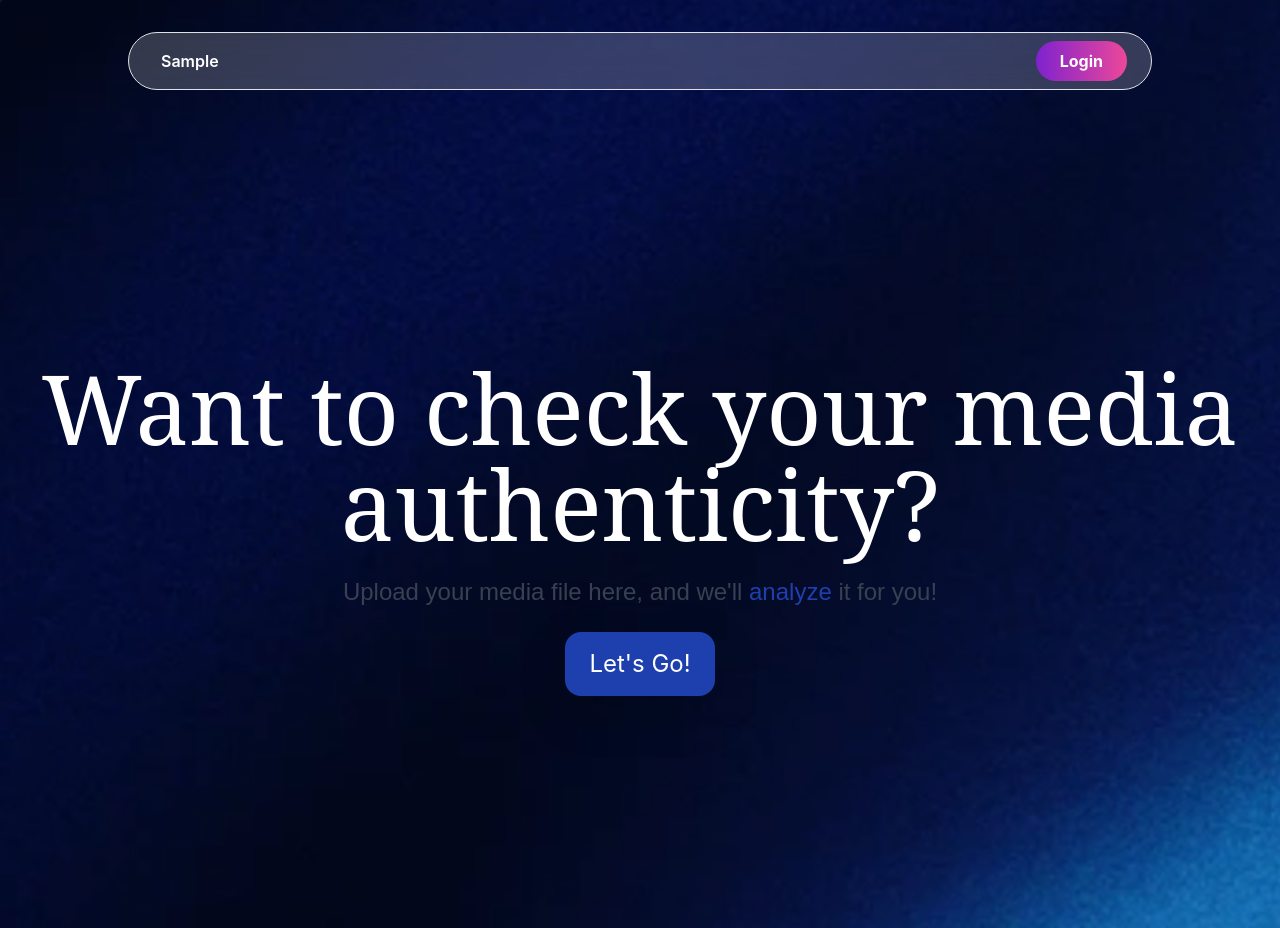
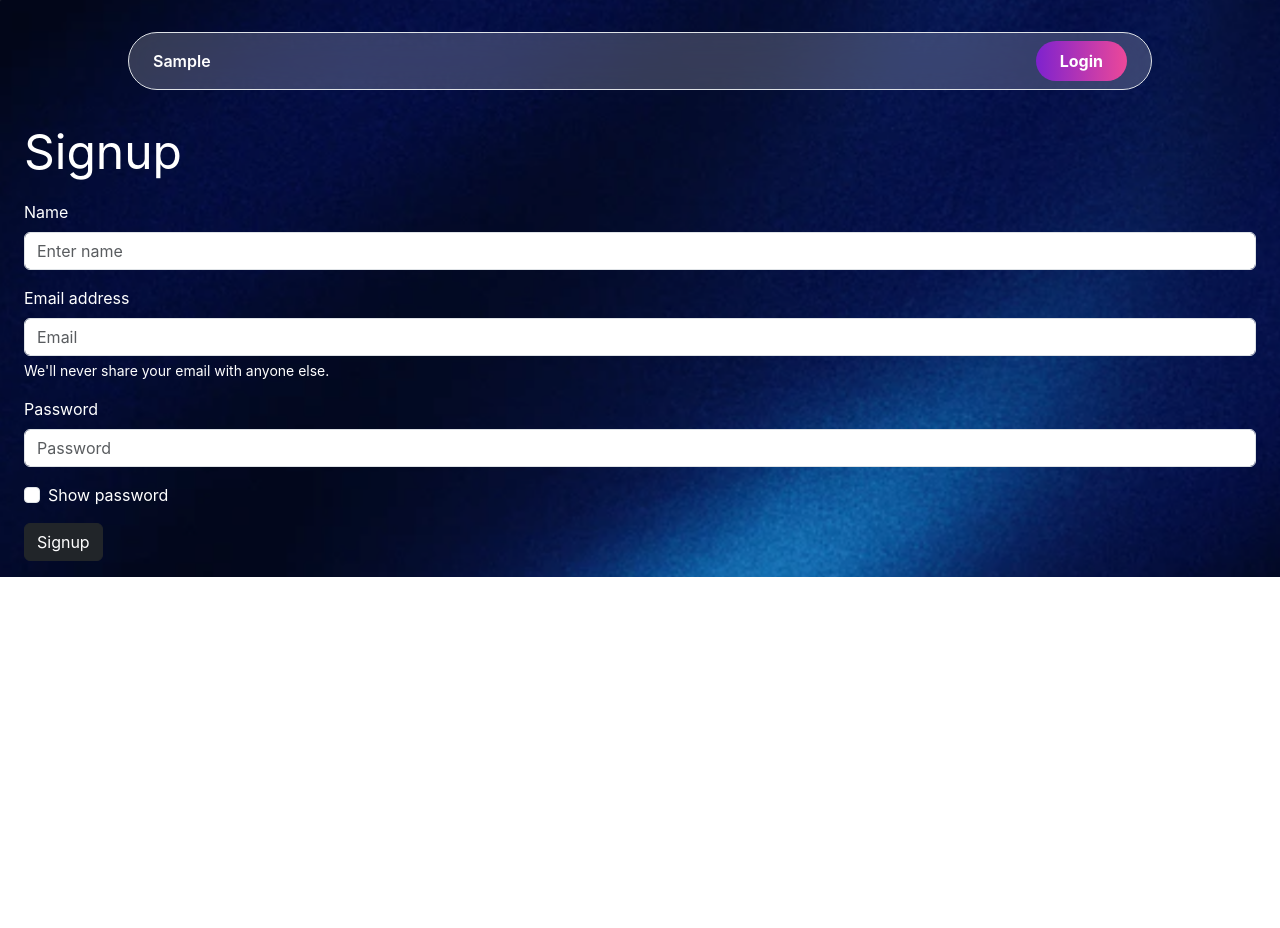
Before and after one commit to vyakhyaagoyal/ai-media-detection, a React (Vite) app: page /home in a window 1280 px wide. After the commit the page ends 800 px from the top, so only its background shows below. Built offline with nearby package versions, Linux system fonts and the light colour scheme; a web font is replaced by a local one.

Commit message:
basic structure is ready

```diff
--- a/src/App.css
+++ b/src/App.css
@@ -8,10 +8,10 @@
 }
 
 body{
-    background-image: url('/bg-grainy.png');
-    background-repeat: no-repeat;
-    background-size:cover;
-    color: white;
-    margin-top: 8rem;
-    padding:0 0.5rem
+    background-image: url('/bg-grainy.png') !important;
+    background-repeat: no-repeat !important;
+    background-size:cover !important;
+    color: white !important;
+    margin-top: 8rem !important;
+    padding:0 0.5rem !important;
 }
--- a/src/App.jsx
+++ b/src/App.jsx
@@ -1,14 +1,15 @@
 import './App.css';
 import axios from 'axios';
 import React, { useEffect, useState } from 'react';
-import { BrowserRouter,Route, Routes } from 'react-router-dom';
+import { BrowserRouter,Route, Routes,Navigate } from 'react-router-dom';
 import Login from './components/Login';
 import Navbar from './components/Navbar';
 import ScrollToSection from './components/ScrollToSection';
 import Signup from './components/Signup';
 import Contact from './components/Contact';
-import Home from './components/Home';
+//import Home from './components/Home';
 import About from './components/About';
+import UploadMedia from './components/UploadMedia';
 
 function App() {
 
@@ -33,17 +34,23 @@ function App() {
   }, []);
 
   return (
+    <div className="App">
       <BrowserRouter>
         <Navbar isAuthenticated={isAuthenticated}/>
         <Routes>
-          <Route path="/home" element={<Home/>} />
-          <Route path="/about" element={<About/>} />
-          <Route path="/contact" element={<Contact/>} />
-          <Route path="/login" element={<Login/>} />
-          <Route path="/signup" element={<Signup/>} />
-          <Route path="/" element={isAuthenticated ? <ScrollToSection/> : <Signup/> } />
+          <Route path="/" element={<Navigate to="/home" />} />
+          <Route path="/home" element={isAuthenticated ? <ScrollToSection/> : <Signup/> } />
+          <Route path="/about" element={isAuthenticated ? <About/> : <Signup/>} />
+          <Route path="/contact" element={isAuthenticated ? <Contact/> : <Signup/>} />
+          <Route path="/upload" element={isAuthenticated ? <UploadMedia/> : <Signup/>} />
+
+          {/* Auth routes */}
+          <Route path="/login" element={<Login/>} setisAuthenticated={setisAuthenticated}/>
+          <Route path="/signup" element={<Signup/>} setisAuthenticated={setisAuthenticated}/>
+
         </Routes>
       </BrowserRouter>
+      </div>
   );
 
 }
--- a/src/components/About.jsx
+++ b/src/components/About.jsx
@@ -3,7 +3,7 @@ import React from 'react'
 const About = () => {
   return (
     <div className='h-screen'>
-        <h1>about me</h1>
+        <h1 className='text-8xl'>About me</h1>
 
     </div>
   )
--- a/src/components/Contact.jsx
+++ b/src/components/Contact.jsx
@@ -3,7 +3,7 @@ import React from 'react'
 const Contact = () => {
   return (
     <div className='h-screen'>
-      <h1>contact me</h1>
+      <h1 className='text-8xl'>Contact me</h1>
     </div>
   )
 }
--- a/src/components/Home.jsx
+++ b/src/components/Home.jsx
@@ -5,7 +5,7 @@ const Home = () => {
   const navigate = useNavigate();
 
   const handleNavigate = () => {
-    navigate('/upload');
+    navigate('/home#upload');
   };
 
   return (
@@ -21,7 +21,7 @@ const Home = () => {
       >
         Want to check your media authenticity?
       </h1>
-      <h1 className="text-lg md:text-2xl text-center mt-4 text-gray-700" style={{
+      <h1 className="text-lg md:text-2xl text-center mt-4 text-white" style={{
         fontFamily: '"News Cycle", sans-serif',
         fontWeight: 500,
         fontStyle: "normal"
--- a/src/components/Login.jsx
+++ b/src/components/Login.jsx
@@ -2,7 +2,7 @@ import React, { useState } from 'react'
 import axios from 'axios';
 import { useNavigate } from 'react-router-dom';
 
-const Login = () => {
+const Login = ({setisAuthenticated}) => {
   const host = "http://localhost:5000";
   const [auth, setAuth] = useState({ email: "", password: "" });
   const [showPassword, setShowPassword] = useState(false);
@@ -28,6 +28,7 @@ const Login = () => {
         .then(userRes => {
           console.log("User data:", userRes.data);
           localStorage.setItem('username',userRes.data.name);
+          setisAuthenticated(true);
         })
         .catch(err => {
           console.error("Get user error:", err.response?.data || err.message);
--- a/src/components/Navbar.jsx
+++ b/src/components/Navbar.jsx
@@ -1,11 +1,12 @@
 import React from "react";
-import { Link, useLocation } from "react-router-dom";
+import { Link, useLocation,useNavigate } from "react-router-dom";
 import { useState, useEffect } from "react";
 
-export default function Navbar({ isAuthenticated }) {
+export default function Navbar({ isAuthenticated,setisAuthenticated }) {
     const [scrolled, setScrolled] = useState(false);
     const [inLogin, setinLogin] = useState(false);
     const location = useLocation();
+    const navigate = useNavigate();
 
     useEffect(() => {
         if (location.pathname === "/login") {
@@ -34,16 +35,28 @@ export default function Navbar({ isAuthenticated }) {
         <nav className={"fixed top-8 left-1/2 -translate-x-1/2 w-[90%] max-w-5xl flex items-center justify-between px-6 py-2 rounded-full bg-white/20 backdrop-blur-lg border border-white/30"}>
 
             <div className="flex items-center space-x-2">
-                <Link to="/home" className="cursor-pointer px-2 py-2 bg-gradient-to-r hover:from-pink-500 hover:to-purple-700 from-white to-white bg-clip-text text-transparent font-semibold">Sample</Link>
+                {isAuthenticated ?
+                <Link to="/home#home" className="cursor-pointer px-2 py-2 bg-gradient-to-r hover:from-pink-500 hover:to-purple-700 from-white to-white bg-clip-text text-transparent font-semibold">Sample</Link>
+                :
+                <span className="font-semibold">Sample</span>
+}
                 {/* <img src=""></img> */}
             </div>
 
             {isAuthenticated ?
                 <ul className="hidden md:flex space-x-4 font-semibold">
-                    <Link to="/home" className="cursor-pointer px-2 py-2 bg-gradient-to-r hover:from-pink-500 hover:to-purple-700 from-white to-white bg-clip-text text-transparent font-semibold">Home</Link>
-                    <Link to="/about" className="cursor-pointer px-2 py-2 bg-gradient-to-r hover:from-pink-500 hover:to-purple-700 from-white to-white bg-clip-text text-transparent font-semibold">About</Link>
-                    <Link to="/contact" className="cursor-pointer px-2 py-2 bg-gradient-to-r hover:from-pink-500 hover:to-purple-700 from-white to-white bg-clip-text text-transparent font-semibold">Contact</Link>
-                    <button className="px-4 py-2 bg-gradient-to-r from-purple-700 to-pink-500 rounded-full hover:text-blue-950 cursor-pointer text-white font-bold">Logout</button>
+                    <Link to="/home#home" className="cursor-pointer px-2 py-2 bg-gradient-to-r hover:from-pink-500 hover:to-purple-700 from-white to-white bg-clip-text text-transparent font-semibold">Home</Link>
+                    <Link to="/home#upload" className="cursor-pointer px-2 py-2 bg-gradient-to-r hover:from-pink-500 hover:to-purple-700 from-white to-white bg-clip-text text-transparent font-semibold">Upload</Link>
+                    <Link to="/home#about" className="cursor-pointer px-2 py-2 bg-gradient-to-r hover:from-pink-500 hover:to-purple-700 from-white to-white bg-clip-text text-transparent font-semibold">About</Link>
+                    <Link to="/home#contact" className="cursor-pointer px-2 py-2 bg-gradient-to-r hover:from-pink-500 hover:to-purple-700 from-white to-white bg-clip-text text-transparent font-semibold">Contact</Link>
+
+                    <button className="px-4 py-2 bg-gradient-to-r from-purple-700 to-pink-500 rounded-full hover:text-blue-950 cursor-pointer text-white font-bold transform transition-transform duration-300  hover:scale-110" onClick={()=>{
+                        localStorage.removeItem('token');
+                        localStorage.removeItem('username');
+                        setisAuthenticated(false);
+                        navigate("/login");
+                        console.log("logged out");
+                    }}>Logout</button>
                 </ul>
                 :
                 (inLogin ? <Link to="/signup" className="px-4 py-2 bg-gradient-to-r from-purple-700 to-pink-500 rounded-full hover:text-blue-950 cursor-pointer text-white font-bold">Signup</Link>
--- a/src/components/Signup.jsx
+++ b/src/components/Signup.jsx
@@ -3,7 +3,7 @@ import axios from 'axios';
 import { useNavigate } from 'react-router-dom';
 
 
-const Signup = () => {
+const Signup = ({setisAuthenticated}) => {
     const host = "http://localhost:5000";
     const [auth, setAuth] = useState({ name: "", email: "", password: "" });
     const [showPassword, setShowPassword] = useState(false);
@@ -25,6 +25,7 @@ const Signup = () => {
                         .then(userRes => {
                             console.log("User data:", userRes.data);
                             localStorage.setItem('username', userRes.data.name);
+                            setisAuthenticated(true);
                         })
                         .catch(err => {
                             console.error("Get user error:", err.response?.data || err.message);
@@ -60,16 +61,16 @@ const Signup = () => {
                 <form onSubmit={handleSubmit}>
                     <div className="mb-3">
                         <label htmlFor="name" className="form-label">Name</label>
-                        <input type="name" className="form-control" id="name" value={auth.name} onChange={onChange} />
+                        <input type="name" className="form-control" id="name" value={auth.name} onChange={onChange} placeholder='Enter name'/>
                     </div>
                     <div className="mb-3">
                         <label htmlFor="email" className="form-label">Email address</label>
-                        <input type="email" className="form-control" id="email" aria-describedby="emailHelp" value={auth.email} onChange={onChange} />
+                        <input type="email" className="form-control" id="email" aria-describedby="emailHelp" value={auth.email} onChange={onChange} placeholder='Email'/>
                         <div id="emailHelp" className="form-text text-white">We'll never share your email with anyone else.</div>
                     </div>
                     <div className="mb-3">
                         <label htmlFor="password" className="form-label">Password</label>
-                        <input type={showPassword ? "text" : "password"} className="form-control" id="password" value={auth.password} onChange={onChange} />
+                        <input type={showPassword ? "text" : "password"} className="form-control" id="password" value={auth.password} onChange={onChange} placeholder='Password'/>
                     </div>
                     <div className="mb-3 form-check">
                         <input type="checkbox" className="form-check-input" id="checkbox" checked={showPassword} onChange={() => setShowPassword(!showPassword)} />
--- a/src/components/UploadMedia.jsx
+++ b/src/components/UploadMedia.jsx
@@ -50,7 +50,8 @@ const UploadMedia = () => {
 
     return (
         <div className='h-screen'>
-            <form onSubmit={handleUpload}>
+            <h1 className='text-8xl'>Upload & Detect your Media here</h1>
+            <form onSubmit={handleUpload} className='mt-5'>
                 <input type='file' accept='image/*,video/*' ref={fileInputRef} onChange={(e) => {
                     setFile(e.target.files[0]);
                 }} />
```
Also changed, not shown: src/components/ScrollToSection.jsx (+5 -6 lines).
